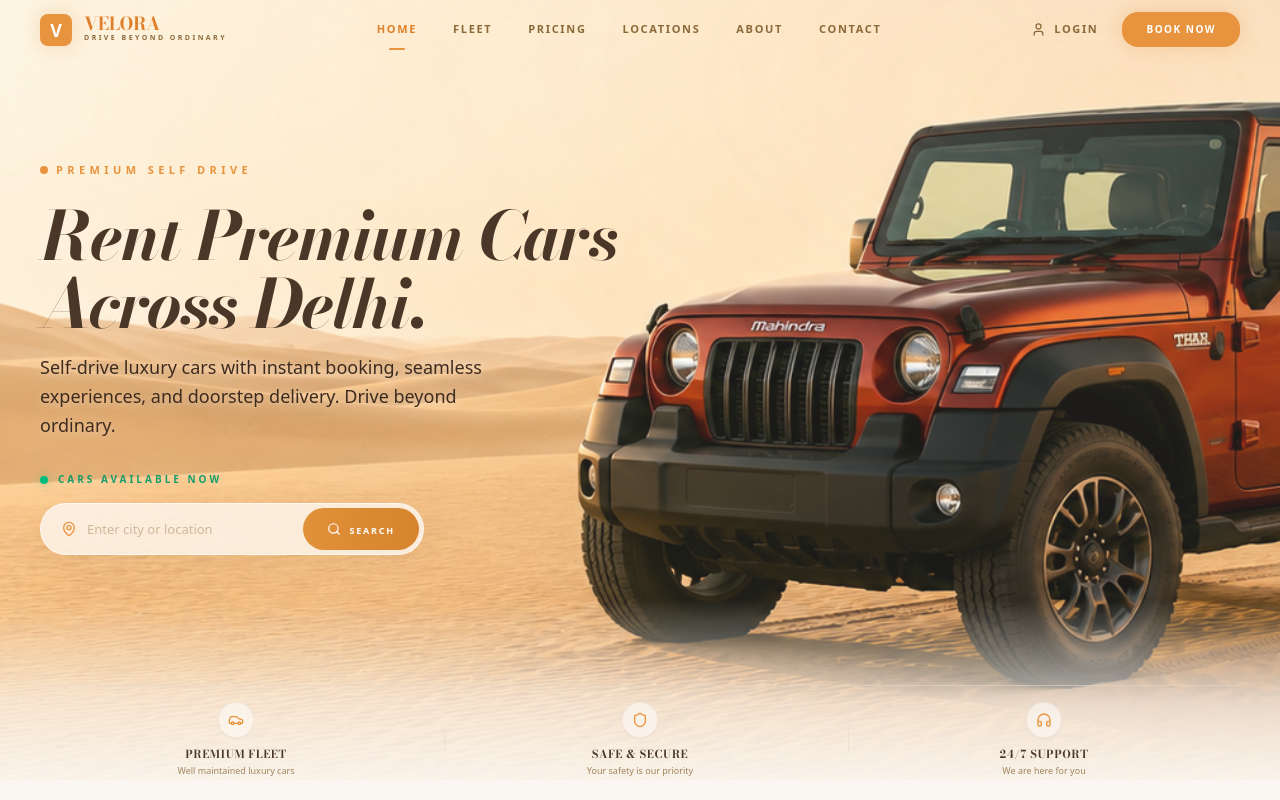
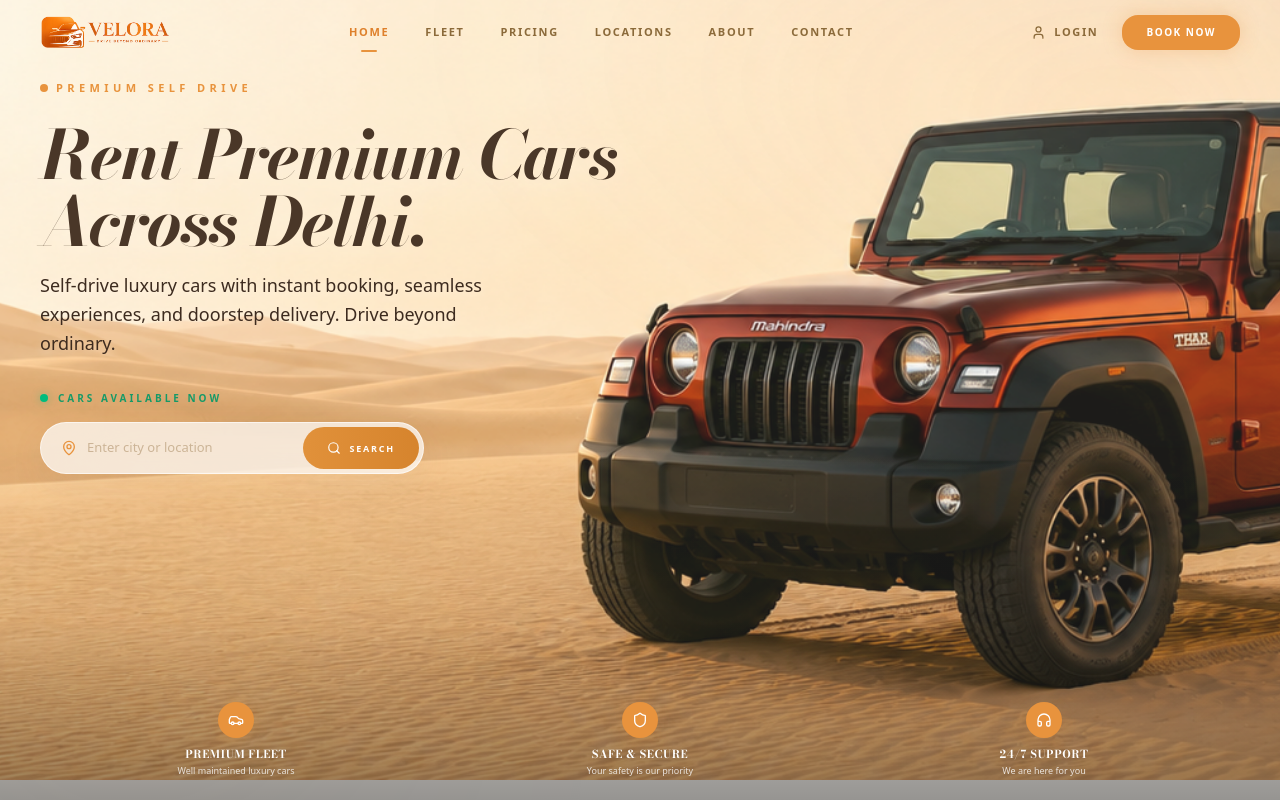
Before and after one commit to abhinavsaxena2308/VeloraDrive, a React (Vite) app: page / in a window 1280 px wide. Shown: the top 800 px of the page. Built offline with nearby package versions, Linux system fonts and the light colour scheme.

Commit message:
logo changed and ui

```diff
--- a/src/components/navbar/Navbar.tsx
+++ b/src/components/navbar/Navbar.tsx
@@ -2,6 +2,7 @@
 import { Link, useLocation } from 'react-router-dom';
 import { motion, AnimatePresence } from 'framer-motion';
 import { Menu, X, ChevronRight, User } from 'lucide-react';
+import logo from '../../assets/logo.png';
 
 const navLinks = [
   { name: 'Home', path: '/' },
@@ -39,18 +40,12 @@
       <div className="container mx-auto px-6 md:px-10 flex justify-between items-center">
 
         {/* ── Logo ── */}
-        <Link to="/" className="flex items-center gap-3 group">
-          <div className="w-8 h-8 bg-cta rounded-lg flex items-center justify-center shadow-glow group-hover:rotate-6 transition-transform duration-300">
-            <span className="text-white font-black text-lg leading-none">V</span>
-          </div>
-          <div className="flex flex-col">
-            <span className="text-primary font-heading font-bold text-lg tracking-tight leading-none">
-              VELORA
-            </span>
-            <span className="text-[7px] uppercase tracking-[0.35em] text-text-muted font-semibold">
-              Drive Beyond Ordinary
-            </span>
-          </div>
+        <Link to="/" className="flex items-center group">
+          <img
+            src={logo}
+            alt="Velora Drive"
+            className="h-8 md:h-10 w-auto object-contain transition-transform duration-300 group-hover:scale-105"
+          />
         </Link>
 
         {/* ── Desktop Navigation ── */}
--- a/src/components/sections/HeroSection.tsx
+++ b/src/components/sections/HeroSection.tsx
@@ -33,14 +33,14 @@
         <div className="absolute top-0 right-0 w-[70%] h-[70%] bg-gradient-to-bl from-[#F2B76D]/15 via-transparent to-transparent blur-[120px]" />
         <div className="absolute bottom-0 left-0 w-[50%] h-[50%] bg-gradient-to-tr from-cta/10 via-transparent to-transparent blur-[100px]" />
 
-        {/* Bottom to Top Shadow for Features Visibility */}
-        <div className="absolute bottom-0 left-0 w-full h-[25%] bg-gradient-to-t from-[#FAF7F2] via-[#FAF7F2]/70 to-transparent z-10" />
+        {/* Bottom Readability Shadow */}
+        <div className="absolute bottom-0 left-0 w-full h-[45%] bg-gradient-to-t from-black/40 via-black/10 to-transparent z-10" />
       </div>
 
       <div className="container mx-auto px-6 md:px-10 relative z-10 flex flex-col items-center md:items-start flex-1">
 
         {/* ── Header Content ── */}
-        <div className="w-full flex flex-col items-center md:items-start mt-auto">
+        <div className="w-full flex flex-col items-center md:items-start mt-auto md:mt-0">
           <motion.div
             initial={{ opacity: 0, x: -20 }}
             animate={{ opacity: 1, x: 0 }}
@@ -76,8 +76,8 @@
           </motion.p>
         </div>
 
-        {/* ── Search Bar Area (With Availability Indicator Integrated for Mobile) ── */}
-        <div className="w-full max-w-md  lg:max-w-sm mt-auto mb-10 md:mt-0 md:mb-12 flex flex-col items-center md:items-start">
+        {/* ── Search Bar Area ── */}
+        <div className="w-full max-w-md lg:max-w-sm mt-auto mb-10 md:mt-0 md:mb-12 flex flex-col items-center md:items-start">
           {/* Availability Indicator */}
           <motion.div
             initial={{ opacity: 0 }}
@@ -97,29 +97,26 @@
         {/* ── Responsive Spacer (Mobile/Tablet Only) ── */}
         <div className="flex-1 min-h-[40px] lg:hidden" />
 
-        {/* ── Footer Features (Compact Row) ── */}
+        {/* ── Footer Features ── */}
         <div className="w-full mt-auto">
           <motion.div
             initial={{ opacity: 0, y: 20 }}
             animate={{ opacity: 1, y: 0 }}
             transition={{ duration: 0.8, delay: 1 }}
-            className="grid grid-cols-3 gap-1 md:gap-3 w-full pt-4 border-t border-[#E5D8C8]/60"
+            className="grid grid-cols-3 gap-1 md:gap-3 w-full pt-4"
           >
             {FEATURES.map((f, i) => (
               <div key={i} className="flex flex-col items-center px-1 relative group">
-                {/* Vertical divider */}
-                {i !== 0 && <div className="absolute left-0 top-1/2 -translate-y-1/2 w-[1px] h-6 bg-[#E5D8C8]/50" />}
-
-                {/* Icon Circle (Smaller) */}
-                <div className="w-6 h-6 md:w-9 md:h-9 rounded-full bg-white/50 backdrop-blur-md border border-[#E5D8C8]/40 flex items-center justify-center text-cta mb-1.5 md:mb-2 transition-transform duration-300 group-hover:scale-110 shadow-sm">
-                  <f.icon size={12} className="md:w-4 md:h-4" />
+                {/* Icon Circle (Orange BG, White Icon) */}
+                <div className="w-6 h-6 md:w-9 md:h-9 rounded-full bg-cta flex items-center justify-center text-white mb-1.5 md:mb-2 transition-all duration-300 group-hover:scale-110 shadow-[0_5px_15px_rgba(225,145,58,0.2)]">
+                  <f.icon size={11} className="md:w-4 md:h-4" />
                 </div>
 
-                {/* Text Content (Tightened) */}
-                <h3 className="text-[8px] md:text-[11px] font-bold text-[#4A3728] uppercase tracking-wider text-center mb-0.5">
+                {/* Text Content (White Text Globally) */}
+                <h3 className="text-[8px] md:text-[11px] font-bold text-white uppercase tracking-wider text-center mb-0.5 drop-shadow-sm">
                   {f.label}
                 </h3>
-                <p className="text-[7px] md:text-[9px] text-[#8B6A3A] font-medium text-center leading-tight max-w-[70px] md:max-w-none opacity-80">
+                <p className="text-[7px] md:text-[9px] text-white/80 font-medium text-center leading-tight max-w-[80px] md:max-w-none drop-shadow-sm">
                   {f.desc}
                 </p>
               </div>
```
Also changed, not shown: src/components/sections/BentoFeatures.tsx (+4 -6 lines), src/assets/logo.png (added).
